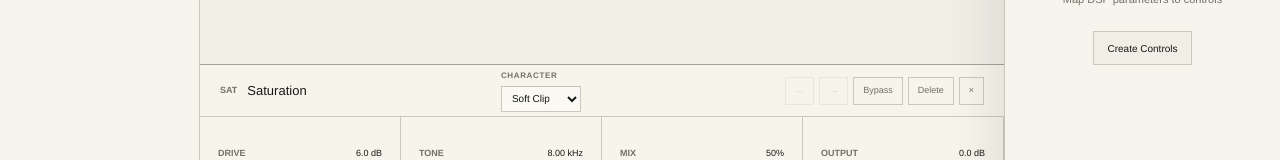
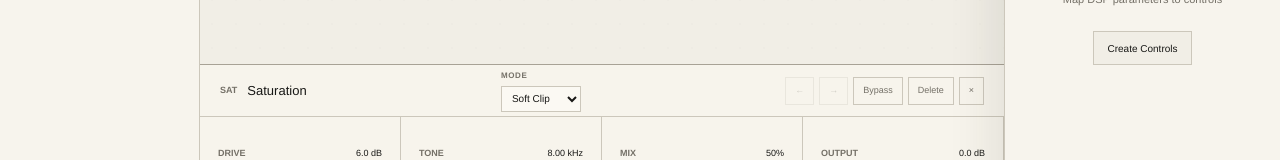
Before and after one commit to jbm12321/Beat.Z, a Next.js app: page / in a window 1280 px wide. Both pictures are taken after a click on the button "Add harmonic color and weight.". Shown: the part 468-628 px from the top of the page. Built offline with nearby package versions, Linux system fonts and the light colour scheme.

Commit message:
Rename saturation selector label to mode

```diff
--- a/src/features/audio-builder/components/AudioEffectBuilder.tsx
+++ b/src/features/audio-builder/components/AudioEffectBuilder.tsx
@@ -594,7 +594,7 @@ export function AudioEffectBuilder() {
                     const effective = getEffectiveParameter(project, selectedNode.id, character.id);
                     return (
                       <label className="inspector-character">
-                        <span>{character.name}</span>
+                        <span>Mode</span>
                         <select
                           className="parameter-select"
                           value={effective}
```
